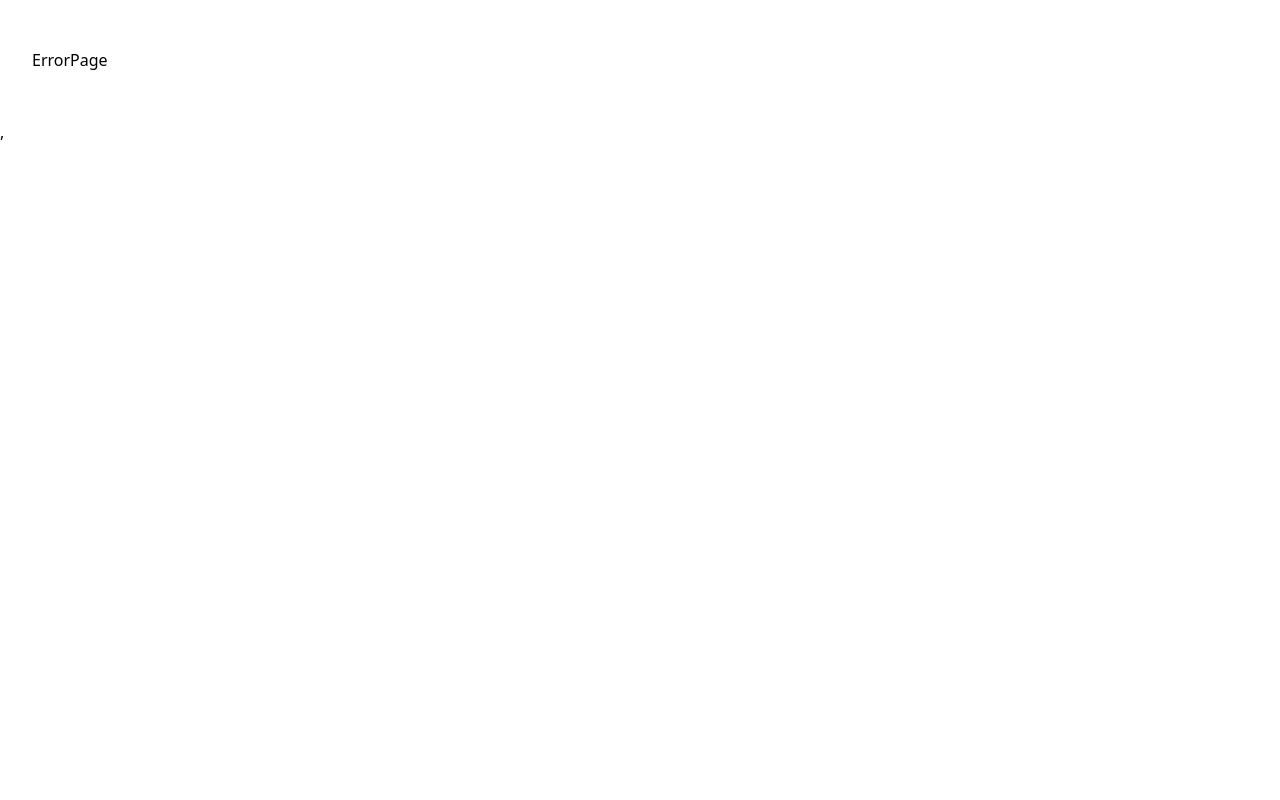
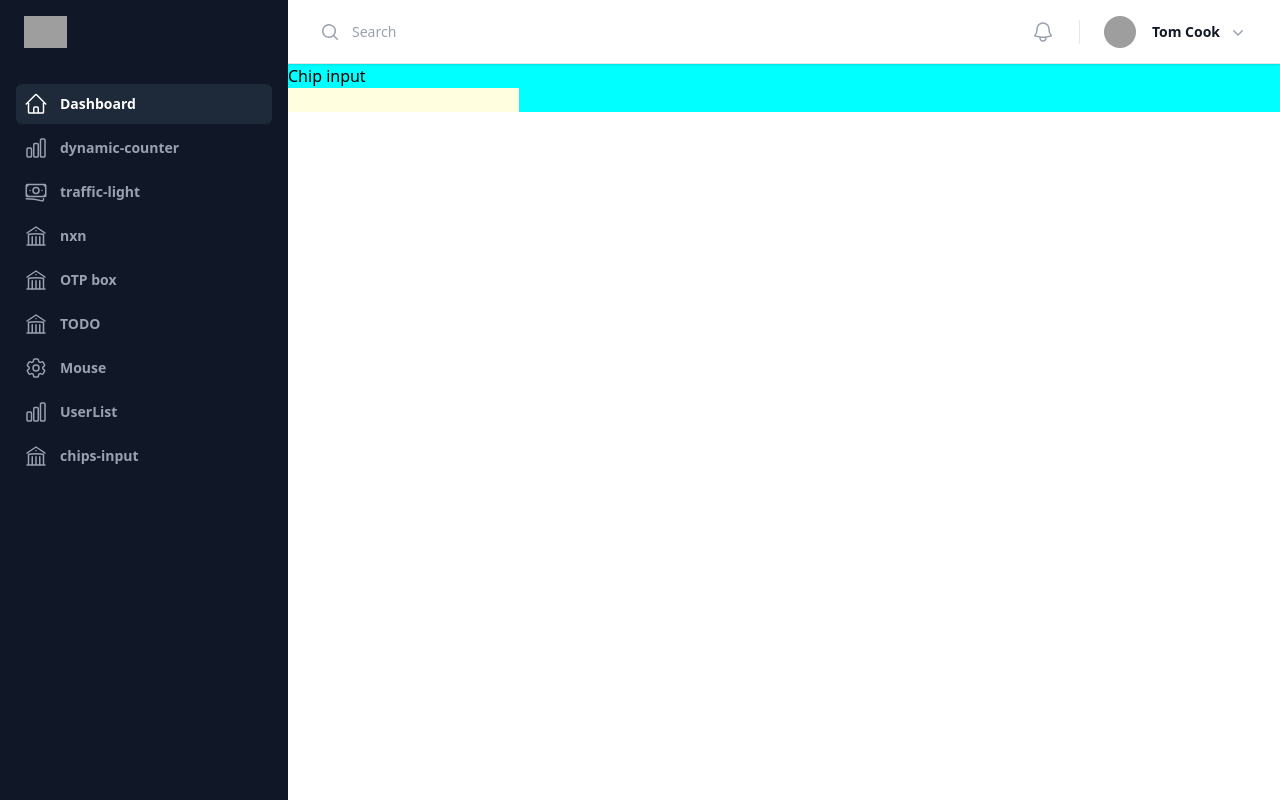
Before and after one commit to AvinashKant/React-Practice, a React (Vite) app: page /chips-input in a window 1280 px wide. Before the commit this address had no page. Built offline with nearby package versions, Linux system fonts and the light colour scheme; grey boxes are pictures that could not be loaded.

Commit message:
User, seach

```diff
--- /dev/null
+++ b/src/components/ChipsInput/ChipsInput.jsx
@@ -0,0 +1,51 @@
+import { useState } from "react";
+import "./chip.css";
+
+export default function ChipsInput() {
+  const [chips, setChips] = useState([]);
+
+  async function submitText(event) {
+    if (event.key === "Enter") {
+      if (event.target.value.length > 1) {
+        await setChips((prev) => {
+          return [...prev, event.target.value];
+        });
+
+        event.target.value = null;
+      } else {
+        alert("enter text");
+      }
+    }
+  }
+
+  function removeChip(index) {
+    console.log(index);
+  }
+
+  return (
+    <>
+      <input
+        type="text"
+        name=""
+        id=""
+        style={{ "background-color": "lightyellow" }}
+        onKeyUp={submitText}
+      />
+
+      <div className="chipBody">
+        {chips.map((ele, index) => {
+          return (
+            <>
+              <div key={index}>
+                <div className="chipContent">{ele}</div>
+                <div>
+                  <button onClick={() => removeChip(index)}>X</button>
+                </div>
+              </div>
+            </>
+          );
+        })}
+      </div>
+    </>
+  );
+}
--- /dev/null
+++ b/src/components/ChipsInput/chip.css
@@ -0,0 +1,8 @@
+.chip-container {
+  background-color: aqua;
+  width: 100%;
+  height: 100%;
+  display: flex row;
+  justify-content: center;
+  align-items: center;
+}
--- a/src/components/Layout/menus.jsx
+++ b/src/components/Layout/menus.jsx
@@ -32,6 +32,18 @@ export default [
   {
     name: "Mouse",
     href: "mouse-moment",
+    icon: Cog6ToothIcon,
+    current: false,
+  },
+  {
+    name: "UserList",
+    href: "user-list",
+    icon: ChartBarIcon,
+    current: false,
+  },
+  {
+    name: "chips-input",
+    href: "chips-input",
     icon: BuildingLibraryIcon,
     current: false,
   },
--- /dev/null
+++ b/src/components/User/User.jsx
@@ -0,0 +1,10 @@
+export default function User({ user }) {
+  return (
+    <>
+      <li>
+        {user.name.title} {user.name.first} {user.name.last} / Status ={" "}
+        {user.status.toString()}
+      </li>
+    </>
+  );
+}
--- /dev/null
+++ b/src/components/User/UserList.jsx
@@ -0,0 +1,16 @@
+import User from "./User";
+
+export default function UserList({ users, loading }) {
+  if (loading) return <p> Loading </p>;
+  return (
+    <>
+      <ul>
+        {users.map((user) => (
+          <>
+            <User user={user} />
+          </>
+        ))}
+      </ul>
+    </>
+  );
+}
--- /dev/null
+++ b/src/components/User/UserListConatainer.jsx
@@ -0,0 +1,58 @@
+import { useEffect, useState } from "react";
+
+import UserList from "./UserList";
+const UserListConatainer = () => {
+  const [users, setUsers] = useState([]);
+  const [loading, setLoading] = useState(false);
+  const [showOnlyActive, setShowOnlyActive] = useState(false);
+  const [seach, setSeach] = useState("");
+
+  useEffect(() => {
+    fetch("https://randomuser.me/api/?results=100")
+      .then((response) => response.json())
+      .then((data) => {
+        const userWithActiveKey = data.results.map((user) => ({
+          ...user,
+          status: Math.random() > 0.5 ? true : false,
+        }));
+        setUsers(userWithActiveKey);
+        setLoading(false);
+      })
+      .catch((error) => {
+        console.log(error);
+        setLoading(false);
+      });
+  }, []);
+
+  const newFilter = showOnlyActive
+    ? users.filter((user) => user.status)
+    : users;
+
+  function seachBox(event) {
+    setSeach(event.target.value);
+  }
+
+  return (
+    <>
+      <div>
+        <label htmlFor="">
+          Show only active User
+          <input
+            type="checkbox"
+            onChange={() => {
+              setShowOnlyActive((prev) => !prev);
+            }}
+          />
+        </label>
+      </div>
+      <div>
+        <label htmlFor="">
+          Seach - {seach}
+          <input type="text" onChange={seachBox} />
+        </label>
+      </div>
+      <UserList users={newFilter} loading={loading} />
+    </>
+  );
+};
+export default UserListConatainer;
--- /dev/null
+++ b/src/pages/ChipsInputPage.jsx
@@ -0,0 +1,17 @@
+import ChipsInput from "../components/ChipsInput/ChipsInput";
+
+export default function ChipsInputPage() {
+  return (
+    <>
+      <div className="chip-container">
+        <div>
+          <h1>Chip input</h1>
+
+          <div>
+            <ChipsInput />
+          </div>
+        </div>
+      </div>
+    </>
+  );
+}
--- a/src/pages/MouseMoment.jsx
+++ b/src/pages/MouseMoment.jsx
@@ -2,27 +2,23 @@ import { useEffect, useRef, useState } from "react";
 import MouseMove from "../components/MouseMove";
 
 export default function MouseMoment() {
-
   const options = {
-        "o": [],
-        "A": [
-            { id: 1, name: 'Alice', age: 30 },
-            { id: 2, name: 'Bob', age: 25 },
-            { id: 3, name: 'Charlie', age: 35 }
-        ]
-
+    o: [],
+    A: [
+      { id: 1, name: "Alice", age: 30 },
+      { id: 2, name: "Bob", age: 25 },
+      { id: 3, name: "Charlie", age: 35 },
+    ],
   };
 
   const [xPosition, setXPosition] = useState(0);
   const [YPosition, setYPosition] = useState(0);
 
-    const [select1, setSelect1] = useState('o');
+  const [select1, setSelect1] = useState("o");
   const [select2, setSelect2] = useState(0);
 
-    console.log(options[select1])
-    console.log(select1)
-
-
+  console.log(options[select1]);
+  console.log(select1);
 
   const select1Ref = useRef(null);
   const select2Ref = useRef(null);
@@ -43,13 +39,11 @@ export default function MouseMoment() {
     };
   }, []);
 
-
   function selectBox2(event) {
     console.log(event.target.value);
-        setSelect1(event.target.value)
-        setSelect2(event.target.value)
-
-    };
+    setSelect1(event.target.value);
+    setSelect2(event.target.value);
+  }
 
   return (
     <>
@@ -73,7 +67,6 @@ export default function MouseMoment() {
               {person.name} ({person.age})
             </option>
           ))}
-
         </select>
       </div>
     </>
--- /dev/null
+++ b/src/pages/UserList.jsx
@@ -0,0 +1,9 @@
+import UserListConatainer from "../components/User/UserListConatainer";
+
+export default function UserList() {
+  return (
+    <>
+      <UserListConatainer />
+    </>
+  );
+}
```
Also changed, not shown: src/routes.jsx (+10 -0 lines). Lines whose indentation alone changed are shown as unchanged.
